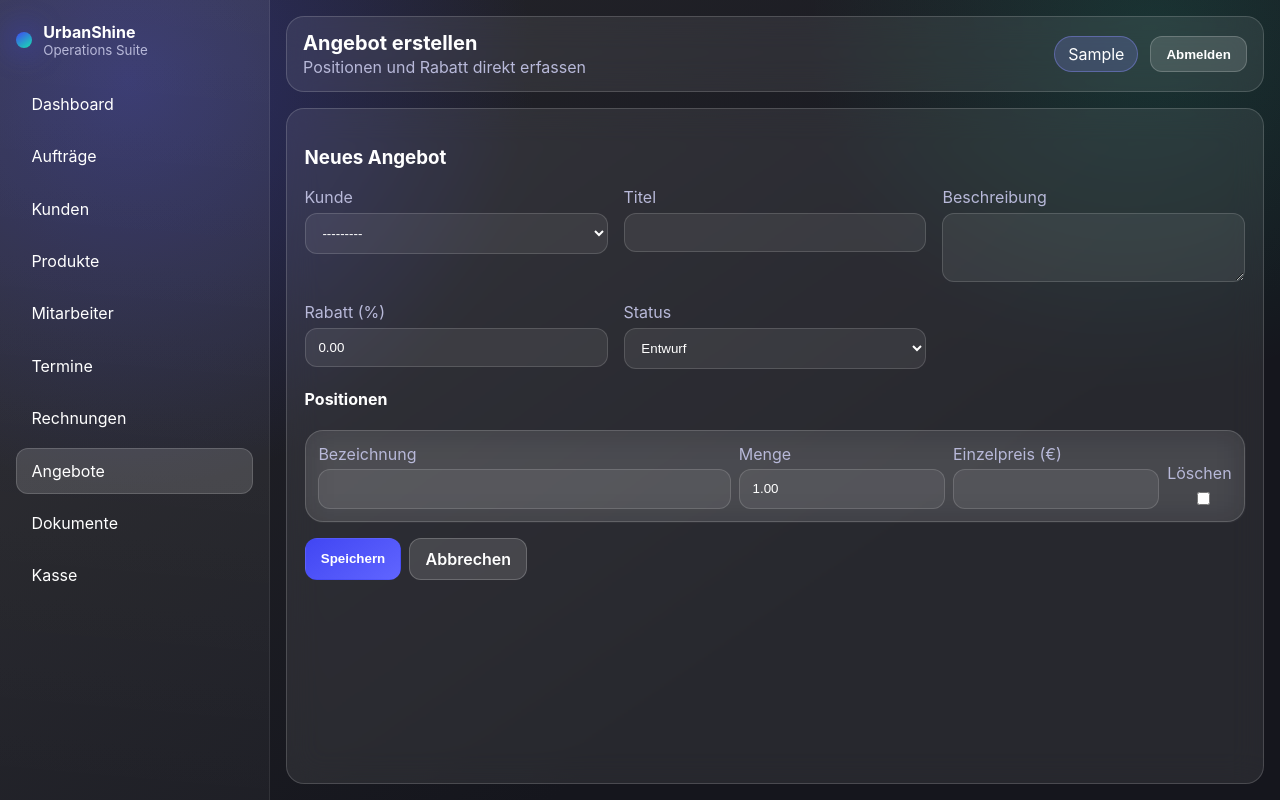
After one commit to uniquetesla/urbanshine_app, a Django app: page /angebote/neu/ in a window 1280 px wide. The commit adds this page. Run offline with Django 5.2, Linux system fonts and the light colour scheme; the visitor is signed in with stand-in values (Sample User, id 1); data that the repository does not hold is empty.

Commit message:
Add offer templates for list, create, and detail workflows

```diff
--- /dev/null
+++ b/apps/offers/forms.py
@@ -0,0 +1,28 @@
+from django import forms
+from django.forms import inlineformset_factory
+
+from .models import Offer, OfferItem
+
+
+class OfferForm(forms.ModelForm):
+    class Meta:
+        model = Offer
+        fields = ["kunde", "titel", "beschreibung", "rabatt_prozent", "status"]
+        widgets = {
+            "beschreibung": forms.Textarea(attrs={"rows": 3}),
+        }
+
+
+class OfferItemForm(forms.ModelForm):
+    class Meta:
+        model = OfferItem
+        fields = ["bezeichnung", "menge", "einzelpreis"]
+
+
+OfferItemFormSet = inlineformset_factory(
+    Offer,
+    OfferItem,
+    form=OfferItemForm,
+    extra=1,
+    can_delete=True,
+)
--- /dev/null
+++ b/apps/offers/models.py
@@ -0,0 +1,78 @@
+from decimal import Decimal
+
+from django.db import models
+from django.db.models import Max, Sum
+
+
+class OfferStatus(models.TextChoices):
+    ENTWURF = "entwurf", "Entwurf"
+    VERSENDET = "versendet", "Versendet"
+    ANGENOMMEN = "angenommen", "Angenommen"
+    ABGELEHNT = "abgelehnt", "Abgelehnt"
+    UMGEWANDELT = "umgewandelt", "In Auftrag umgewandelt"
+
+
+class Offer(models.Model):
+    angebotsnummer = models.PositiveIntegerField(unique=True, editable=False, db_index=True, verbose_name="Angebotsnummer")
+    kunde = models.ForeignKey("customers.Customer", on_delete=models.PROTECT, related_name="angebote", verbose_name="Kunde")
+    titel = models.CharField(max_length=200, verbose_name="Titel")
+    beschreibung = models.TextField(blank=True, verbose_name="Beschreibung")
+    rabatt_prozent = models.DecimalField(max_digits=5, decimal_places=2, default=Decimal("0.00"), verbose_name="Rabatt (%)")
+    status = models.CharField(max_length=20, choices=OfferStatus.choices, default=OfferStatus.ENTWURF, verbose_name="Status")
+    umgewandelter_auftrag = models.OneToOneField(
+        "orders.Order",
+        on_delete=models.SET_NULL,
+        blank=True,
+        null=True,
+        related_name="quelle_angebot",
+        verbose_name="Umgewandelter Auftrag",
+    )
+    created_at = models.DateTimeField(auto_now_add=True)
+    updated_at = models.DateTimeField(auto_now=True)
+
+    class Meta:
+        ordering = ["-angebotsnummer"]
+        verbose_name = "Angebot"
+        verbose_name_plural = "Angebote"
+
+    def __str__(self):
+        return f"A-{self.angebotsnummer:05d} · {self.kunde}"
+
+    def save(self, *args, **kwargs):
+        if not self.angebotsnummer:
+            last_number = Offer.objects.aggregate(last=Max("angebotsnummer"))["last"] or 0
+            self.angebotsnummer = last_number + 1
+        super().save(*args, **kwargs)
+
+    @property
+    def zwischensumme(self):
+        total = self.positionen.aggregate(total=Sum("gesamtpreis"))["total"]
+        return total or Decimal("0.00")
+
+    @property
+    def rabatt_betrag(self):
+        return (self.zwischensumme * self.rabatt_prozent) / Decimal("100")
+
+    @property
+    def gesamtpreis(self):
+        return self.zwischensumme - self.rabatt_betrag
+
+
+class OfferItem(models.Model):
+    angebot = models.ForeignKey(Offer, on_delete=models.CASCADE, related_name="positionen", verbose_name="Angebot")
+    bezeichnung = models.CharField(max_length=200, verbose_name="Bezeichnung")
+    menge = models.DecimalField(max_digits=10, decimal_places=2, default=Decimal("1.00"), verbose_name="Menge")
+    einzelpreis = models.DecimalField(max_digits=10, decimal_places=2, verbose_name="Einzelpreis (€)")
+    gesamtpreis = models.DecimalField(max_digits=10, decimal_places=2, editable=False, verbose_name="Gesamtpreis (€)")
+
+    class Meta:
+        ordering = ["id"]
+        verbose_name = "Angebotsposition"
+        verbose_name_plural = "Angebotspositionen"
+
+    def __str__(self):
+        return f"{self.bezeichnung} ({self.menge} × {self.einzelpreis} €)"
+
+    def save(self, *args, **kwargs):
+        self.gesamtpreis = self.menge * self.einzelpreis
+        super().save(*args, **kwargs)
--- /dev/null
+++ b/apps/offers/urls.py
@@ -0,0 +1,12 @@
+from django.urls import path
+
+from .views import OfferConvertToOrderView, OfferCreateView, OfferDetailView, OfferListView
+
+app_name = "offers"
+
+urlpatterns = [
+    path("", OfferListView.as_view(), name="offer_list"),
+    path("neu/", OfferCreateView.as_view(), name="offer_create"),
+    path("<int:pk>/", OfferDetailView.as_view(), name="offer_detail"),
+    path("<int:pk>/umwandeln/", OfferConvertToOrderView.as_view(), name="offer_convert"),
+]
--- /dev/null
+++ b/apps/offers/views.py
@@ -0,0 +1,90 @@
+from django.contrib import messages
+from django.contrib.auth.mixins import LoginRequiredMixin
+from django.shortcuts import get_object_or_404, redirect
+from django.urls import reverse, reverse_lazy
+from django.views import View
+from django.views.generic import DetailView, ListView
+
+from apps.orders.models import Order, OrderStatus
+
+from .forms import OfferForm, OfferItemFormSet
+from .models import Offer, OfferStatus
+
+
+class OfferListView(LoginRequiredMixin, ListView):
+    model = Offer
+    template_name = "offers/offer_list.html"
+    context_object_name = "offers"
+
+    def get_queryset(self):
+        return Offer.objects.select_related("kunde", "umgewandelter_auftrag")
+
+
+class OfferCreateView(LoginRequiredMixin, View):
+    template_name = "offers/offer_form.html"
+
+    def get(self, request):
+        form = OfferForm()
+        formset = OfferItemFormSet(prefix="positionen")
+        return self._render(request, form, formset)
+
+    def post(self, request):
+        form = OfferForm(request.POST)
+        formset = OfferItemFormSet(request.POST, prefix="positionen")
+        if form.is_valid() and formset.is_valid():
+            offer = form.save()
+            formset.instance = offer
+            formset.save()
+            messages.success(request, "Angebot wurde erstellt.")
+            return redirect("offers:offer_detail", pk=offer.pk)
+        return self._render(request, form, formset)
+
+    def _render(self, request, form, formset):
+        from django.shortcuts import render
+
+        return render(request, self.template_name, {"form": form, "formset": formset})
+
+
+class OfferDetailView(LoginRequiredMixin, DetailView):
+    model = Offer
+    template_name = "offers/offer_detail.html"
+    context_object_name = "offer"
+
+
+class OfferConvertToOrderView(LoginRequiredMixin, View):
+    def post(self, request, pk):
+        offer = get_object_or_404(Offer.objects.prefetch_related("positionen"), pk=pk)
+
+        if offer.umgewandelter_auftrag:
+            messages.info(request, "Angebot wurde bereits in einen Auftrag umgewandelt.")
+            return redirect("offers:offer_detail", pk=offer.pk)
+
+        leistungen = "\n".join(
+            f"- {item.bezeichnung}: {item.menge} × {item.einzelpreis} € = {item.gesamtpreis} €"
+            for item in offer.positionen.all()
+        )
+        if not leistungen:
+            messages.error(request, "Angebot ohne Positionen kann nicht umgewandelt werden.")
+            return redirect("offers:offer_detail", pk=offer.pk)
+
+        order = Order.objects.create(
+            kunde=offer.kunde,
+            auftragsart=offer.titel,
+            leistungen=leistungen,
+            preisberechnung=(
+                f"Zwischensumme: {offer.zwischensumme} €\n"
+                f"Rabatt: {offer.rabatt_prozent}% ({offer.rabatt_betrag} €)\n"
+                f"Gesamt: {offer.gesamtpreis} €"
+            ),
+            gesamtpreis=offer.gesamtpreis,
+            zuschlaege=0,
+            status=OrderStatus.NEU,
+            interne_notizen=f"Automatisch aus Angebot A-{offer.angebotsnummer:05d} erstellt.",
+        )
+
+        offer.umgewandelter_auftrag = order
+        offer.status = OfferStatus.UMGEWANDELT
+        offer.save(update_fields=["umgewandelter_auftrag", "status", "updated_at"])
+
+        messages.success(request, f"Angebot wurde in Auftrag #{order.auftragsnummer} umgewandelt.")
+        return redirect(reverse("orders:order_detail", kwargs={"pk": order.pk}))
--- a/apps/orders/views.py
+++ b/apps/orders/views.py
@@ -34,6 +34,7 @@ class OrderListView(LoginRequiredMixin, ListView):
     def get_context_data(self, **kwargs):
         context = super().get_context_data(**kwargs)
         context["query"] = self.request.GET.get("q", "").strip()
+        context["status_choices"] = Order._meta.get_field("status").choices
         return context
 
 
--- a/templates/base.html
+++ b/templates/base.html
@@ -33,7 +33,7 @@
             <a href="{{ employee_list_url|default:'/mitarbeiter/' }}" class="nav-link {% if request.resolver_match.namespace == 'employees' %}active{% endif %}">Mitarbeiter</a>
             <a href="{{ appointment_overview_url|default:'/termine/' }}" class="nav-link {% if request.resolver_match.namespace == 'scheduling' %}active{% endif %}">Termine</a>
             <a href="{% url 'invoices:invoice_list' %}" class="nav-link {% if request.resolver_match.namespace == 'invoices' %}active{% endif %}">Rechnungen</a>
-            <a href="#" class="nav-link">Angebote</a>
+            <a href="{% url 'offers:offer_list' %}" class="nav-link {% if request.resolver_match.namespace == 'offers' %}active{% endif %}">Angebote</a>
             <a href="#" class="nav-link">Dokumente</a>
             <a href="{% url 'checkout:pos' %}" class="nav-link {% if request.resolver_match.namespace == 'checkout' %}active{% endif %}">Kasse</a>
             {% if request.user.role == 'admin' or request.user.role == 'chef' %}
--- /dev/null
+++ b/templates/offers/offer_form.html
@@ -0,0 +1,57 @@
+{% extends "base.html" %}
+{% block title %}Angebot erstellen | UrbanShine{% endblock %}
+{% block page_title %}Angebot erstellen{% endblock %}
+{% block page_subtitle %}Positionen und Rabatt direkt erfassen{% endblock %}
+{% block content %}
+<section class="glass-card panel full">
+    <h3>Neues Angebot</h3>
+    <form method="post">
+        {% csrf_token %}
+        {{ form.non_field_errors }}
+
+        <div style="display:grid;gap:1rem;grid-template-columns:repeat(auto-fit,minmax(240px,1fr));">
+            {% for field in form %}
+                <div>
+                    <label for="{{ field.id_for_label }}">{{ field.label }}</label>
+                    {{ field }}
+                    {{ field.errors }}
+                </div>
+            {% endfor %}
+        </div>
+
+        <h4 style="margin-top:1.2rem;">Positionen</h4>
+        {{ formset.management_form }}
+        <div style="display:grid;gap:.7rem;">
+            {% for item_form in formset %}
+                <div class="glass-card" style="padding:.8rem;display:grid;gap:.5rem;grid-template-columns:2fr 1fr 1fr auto;align-items:end;">
+                    {% for hidden in item_form.hidden_fields %}{{ hidden }}{% endfor %}
+                    <div>
+                        <label>{{ item_form.bezeichnung.label }}</label>
+                        {{ item_form.bezeichnung }}
+                        {{ item_form.bezeichnung.errors }}
+                    </div>
+                    <div>
+                        <label>{{ item_form.menge.label }}</label>
+                        {{ item_form.menge }}
+                        {{ item_form.menge.errors }}
+                    </div>
+                    <div>
+                        <label>{{ item_form.einzelpreis.label }}</label>
+                        {{ item_form.einzelpreis }}
+                        {{ item_form.einzelpreis.errors }}
+                    </div>
+                    <div>
+                        <label>{{ item_form.DELETE.label }}</label>
+                        {{ item_form.DELETE }}
+                    </div>
+                </div>
+            {% endfor %}
+        </div>
+
+        <div style="margin-top:1rem;display:flex;gap:.5rem;">
+            <button type="submit" class="btn">Speichern</button>
+            <a href="{% url 'offers:offer_list' %}" class="btn btn-secondary">Abbrechen</a>
+        </div>
+    </form>
+</section>
+{% endblock %}
--- a/templates/orders/order_list.html
+++ b/templates/orders/order_list.html
@@ -41,7 +41,7 @@
                             {% csrf_token %}
                             <input type="hidden" name="next" value="{% url 'orders:order_list' %}">
                             <select name="status" onchange="this.form.submit()">
-                                {% for value, label in order._meta.get_field('status').choices %}
+                                {% for value, label in status_choices %}
                                     <option value="{{ value }}" {% if order.status == value %}selected{% endif %}>{{ label }}</option>
                                 {% endfor %}
                             </select>
--- a/urbanshine/urls.py
+++ b/urbanshine/urls.py
@@ -23,6 +23,7 @@ urlpatterns = [
     path("mitarbeiter/", include("apps.employees.urls")),
     path("termine/", include("apps.scheduling.urls")),
     path("rechnungen/", include("apps.invoices.urls")),
+    path("angebote/", include("apps.offers.urls")),
     path("", include("apps.company.urls")),
     path("health/", healthcheck, name="healthcheck"),
 ]
```
Also changed, not shown: templates/offers/offer_detail.html (added, +56 -0 lines), templates/offers/offer_list.html (added, +48 -0 lines), apps/offers/migrations/0001_initial.py (added).
